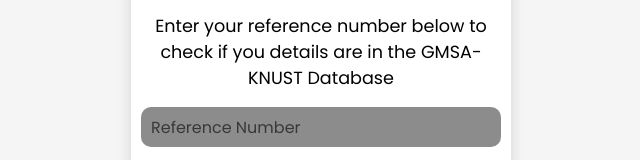
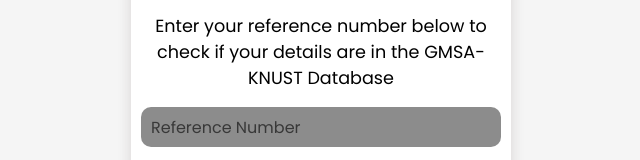
Before and after one commit to Malik825/form, a plain HTML site: page index.html in a window 1280 px wide. Shown: the part 434-594 px from the top of the page, 319-959 px from the left. Drawn offline with Linux system fonts and the light colour scheme.

Commit message:
Update index.html

```diff
--- a/index.html
+++ b/index.html
@@ -120,7 +120,7 @@
         <img src="./GMSA-KNUST Logo.png" aria-autocomplete="off" alt="" />
       </div>
       <p class="text">
-        Enter your reference number below to check if you details are in the
+        Enter your reference number below to check if your details are in the
         <span>GMSA-KNUST</span> Database
       </p>
       <form action="#" method="post">
```
